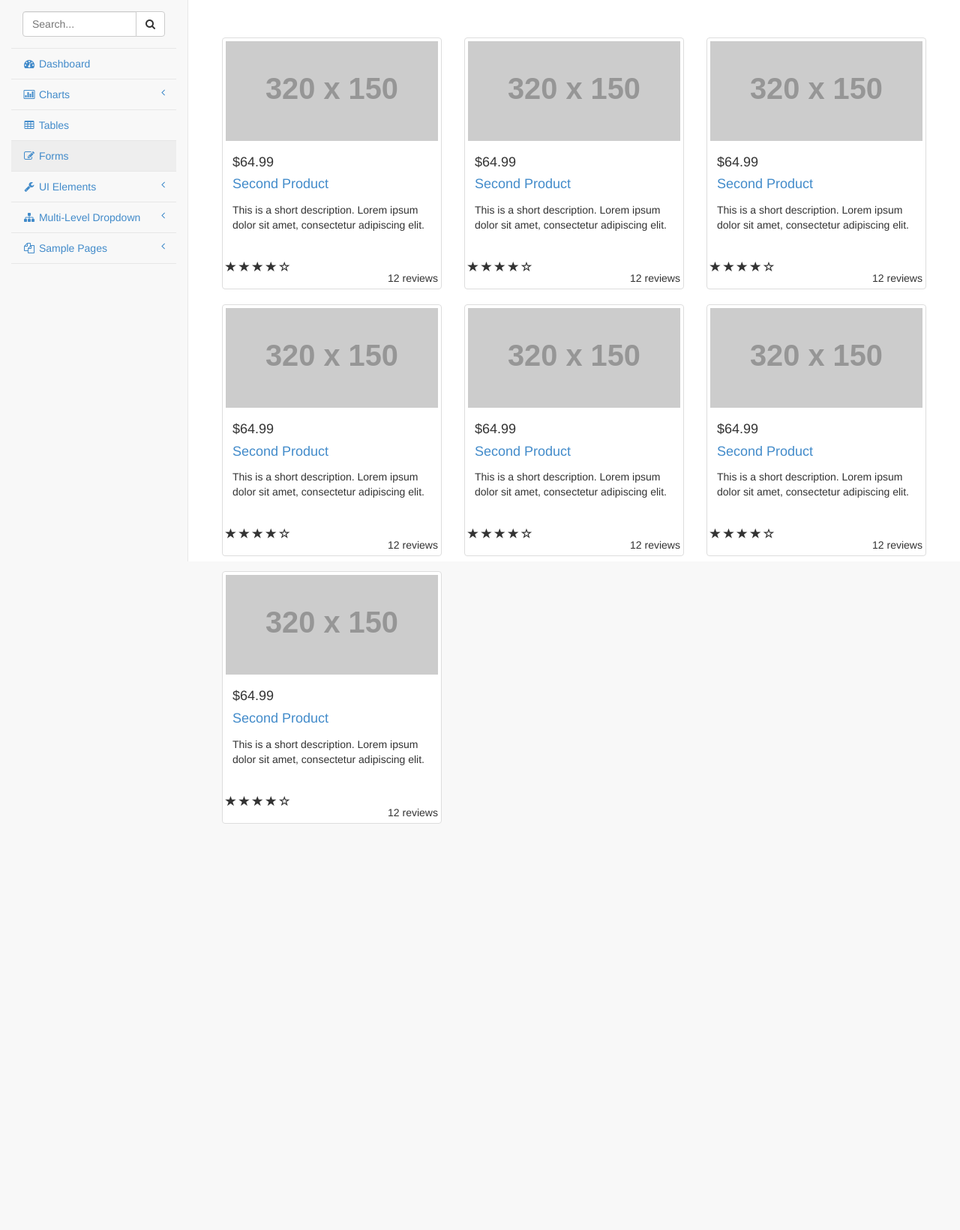
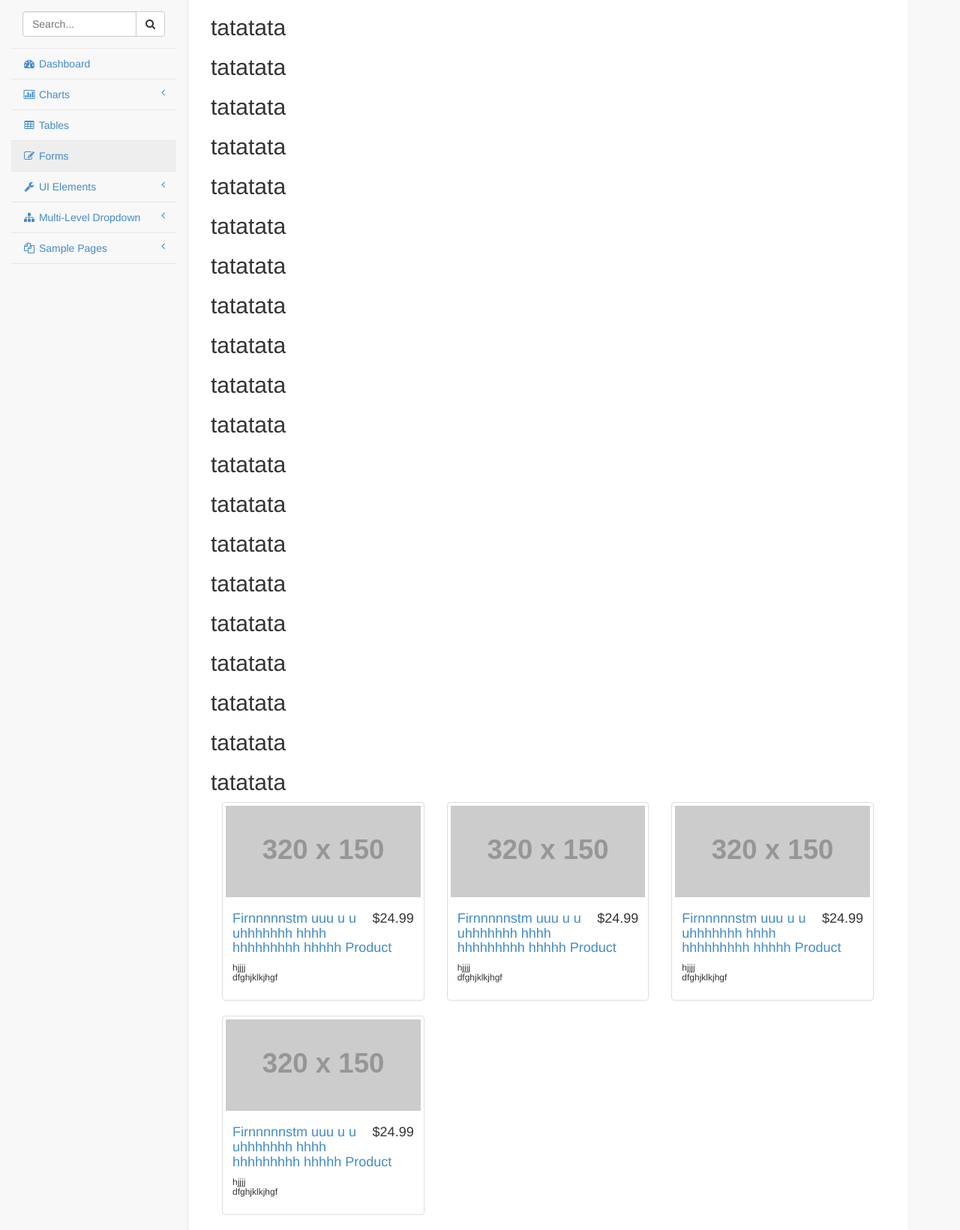
Before and after one commit to K0k1Nakamura/j121442k, a PHP site: page /forms.php in a window 1280 px wide. Shown: the part 51-1692 px from the top of the page at 75% size. Before the commit the page ends 1150 px from the top, so only its background shows below. Run offline with PHP 8.4, Linux system fonts and the light colour scheme; grey boxes labelled with a size stand in for pictures from a placeholder-image service; some libraries are stand-ins or nearby versions.

```diff
--- a/public_html/forms.php
+++ b/public_html/forms.php
@@ -214,154 +214,79 @@
             <!-- /.navbar-static-side -->
         </div>
 
-        <div id="page-wrapper">
+        <div class="col-md-9" id="page-wrapper">
 
             <!-- あまりにヒューリスティックだけど、ここにdivとらないと背景の表示が若干ずれる。  -->
-            <div style='height: 51px'></div>
-
-
+            <div style="height: 1px"></div>
+            <h2>tatatata</h2>
+            <h2>tatatata</h2>
+            <h2>tatatata</h2>
+            <h2>tatatata</h2>
+            <h2>tatatata</h2>
+            <h2>tatatata</h2>
+            <h2>tatatata</h2>
+            <h2>tatatata</h2>
+            <h2>tatatata</h2>
+            <h2>tatatata</h2>
+            <h2>tatatata</h2>
+            <h2>tatatata</h2>
+            <h2>tatatata</h2>
+            <h2>tatatata</h2>
+            <h2>tatatata</h2>
+            <h2>tatatata</h2>
+            <h2>tatatata</h2>
+            <h2>tatatata</h2>
+            <h2>tatatata</h2>
+            <h2>tatatata</h2>
             <div class="col-sm-4 col-lg-4 col-md-4">
                 <div class="thumbnail">
                     <img src="http://placehold.it/320x150" alt="">
                     <div class="caption">
-                        <h4>$64.99</h4>
-                        <h4><a href="#">Second Product</a>
+                        <h4 class="pull-right">$24.99</h4>
+                        <h4><a href="#">Firnnnnnstm uuu u u uhhhhhhh hhhh hhhhhhhhh hhhhh Product</a>
                         </h4>
-                        <p>This is a short description. Lorem ipsum dolor sit amet, consectetur adipiscing elit.</p>
+                        <h6>hjjjj<br>dfghjklkjhgf</h6>
                     </div>
-                    <div class="ratings">
-                        <p class="pull-right">12 reviews</p>
-                        <p>
-                            <span class="glyphicon glyphicon-star"></span>
-                            <span class="glyphicon glyphicon-star"></span>
-                            <span class="glyphicon glyphicon-star"></span>
-                            <span class="glyphicon glyphicon-star"></span>
-                            <span class="glyphicon glyphicon-star-empty"></span>
-                        </p>
+
                 </div>
             </div>
-            </div> <div class="col-sm-4 col-lg-4 col-md-4">
+            <div class="col-sm-4 col-lg-4 col-md-4">
                 <div class="thumbnail">
                     <img src="http://placehold.it/320x150" alt="">
                     <div class="caption">
-                    <h4>$64.99</h4>
-                    <h4><a href="#">Second Product</a>
+                        <h4 class="pull-right">$24.99</h4>
+                        <h4><a href="#">Firnnnnnstm uuu u u uhhhhhhh hhhh hhhhhhhhh hhhhh Product</a>
                         </h4>
-                    <p>This is a short description. Lorem ipsum dolor sit amet, consectetur adipiscing elit.</p>
+                        <h6>hjjjj<br>dfghjklkjhgf</h6>
                     </div>
-                <div class="ratings">
-                    <p class="pull-right">12 reviews</p>
-                    <p>
-                        <span class="glyphicon glyphicon-star"></span>
-                        <span class="glyphicon glyphicon-star"></span>
-                        <span class="glyphicon glyphicon-star"></span>
-                        <span class="glyphicon glyphicon-star"></span>
-                        <span class="glyphicon glyphicon-star-empty"></span>
-                    </p>
+
                 </div>
             </div>
-        </div> <div class="col-sm-4 col-lg-4 col-md-4">
+            <div class="col-sm-4 col-lg-4 col-md-4">
                 <div class="thumbnail">
                     <img src="http://placehold.it/320x150" alt="">
                     <div class="caption">
-                <h4>$64.99</h4>
-                <h4><a href="#">Second Product</a>
+                        <h4 class="pull-right">$24.99</h4>
+                        <h4><a href="#">Firnnnnnstm uuu u u uhhhhhhh hhhh hhhhhhhhh hhhhh Product</a>
                         </h4>
-                <p>This is a short description. Lorem ipsum dolor sit amet, consectetur adipiscing elit.</p>
+                        <h6>hjjjj<br>dfghjklkjhgf</h6>
                     </div>
-            <div class="ratings">
-                <p class="pull-right">12 reviews</p>
-                <p>
-                    <span class="glyphicon glyphicon-star"></span>
-                    <span class="glyphicon glyphicon-star"></span>
-                    <span class="glyphicon glyphicon-star"></span>
-                    <span class="glyphicon glyphicon-star"></span>
-                    <span class="glyphicon glyphicon-star-empty"></span>
-                </p>
+
                 </div>
             </div>
-    </div> <div class="col-sm-4 col-lg-4 col-md-4">
+            <div class="col-sm-4 col-lg-4 col-md-4">
                 <div class="thumbnail">
                     <img src="http://placehold.it/320x150" alt="">
                     <div class="caption">
-            <h4>$64.99</h4>
-            <h4><a href="#">Second Product</a>
+                        <h4 class="pull-right">$24.99</h4>
+                        <h4><a href="#">Firnnnnnstm uuu u u uhhhhhhh hhhh hhhhhhhhh hhhhh Product</a>
                         </h4>
-            <p>This is a short description. Lorem ipsum dolor sit amet, consectetur adipiscing elit.</p>
+                        <h6>hjjjj<br>dfghjklkjhgf</h6>
                     </div>
-        <div class="ratings">
-            <p class="pull-right">12 reviews</p>
-            <p>
-                <span class="glyphicon glyphicon-star"></span>
-                <span class="glyphicon glyphicon-star"></span>
-                <span class="glyphicon glyphicon-star"></span>
-                <span class="glyphicon glyphicon-star"></span>
-                <span class="glyphicon glyphicon-star-empty"></span>
-            </p>
+
                 </div>
             </div>
-</div> <div class="col-sm-4 col-lg-4 col-md-4">
-<div class="thumbnail">
-    <img src="http://placehold.it/320x150" alt="">
-    <div class="caption">
-        <h4>$64.99</h4>
-        <h4><a href="#">Second Product</a>
-        </h4>
-        <p>This is a short description. Lorem ipsum dolor sit amet, consectetur adipiscing elit.</p>
-    </div>
-    <div class="ratings">
-        <p class="pull-right">12 reviews</p>
-        <p>
-            <span class="glyphicon glyphicon-star"></span>
-            <span class="glyphicon glyphicon-star"></span>
-            <span class="glyphicon glyphicon-star"></span>
-            <span class="glyphicon glyphicon-star"></span>
-            <span class="glyphicon glyphicon-star-empty"></span>
-        </p>
-    </div>
-</div>
-</div> <div class="col-sm-4 col-lg-4 col-md-4">
-<div class="thumbnail">
-    <img src="http://placehold.it/320x150" alt="">
-    <div class="caption">
-        <h4>$64.99</h4>
-        <h4><a href="#">Second Product</a>
-        </h4>
-        <p>This is a short description. Lorem ipsum dolor sit amet, consectetur adipiscing elit.</p>
-    </div>
-    <div class="ratings">
-        <p class="pull-right">12 reviews</p>
-        <p>
-            <span class="glyphicon glyphicon-star"></span>
-            <span class="glyphicon glyphicon-star"></span>
-            <span class="glyphicon glyphicon-star"></span>
-            <span class="glyphicon glyphicon-star"></span>
-            <span class="glyphicon glyphicon-star-empty"></span>
-        </p>
-    </div>
-</div>
-</div> <div class="col-sm-4 col-lg-4 col-md-4">
-<div class="thumbnail">
-    <img src="http://placehold.it/320x150" alt="">
-    <div class="caption">
-        <h4>$64.99</h4>
-        <h4><a href="#">Second Product</a>
-        </h4>
-        <p>This is a short description. Lorem ipsum dolor sit amet, consectetur adipiscing elit.</p>
-    </div>
-    <div class="ratings">
-        <p class="pull-right">12 reviews</p>
-        <p>
-            <span class="glyphicon glyphicon-star"></span>
-            <span class="glyphicon glyphicon-star"></span>
-            <span class="glyphicon glyphicon-star"></span>
-            <span class="glyphicon glyphicon-star"></span>
-            <span class="glyphicon glyphicon-star-empty"></span>
-        </p>
-    </div>
-</div>
-</div>
-<!-- <div style='height: 51px'></div> -->
+
         </div>
     </div>
     <!-- /#wrapper -->
```
Lines whose indentation alone changed are shown as unchanged.
